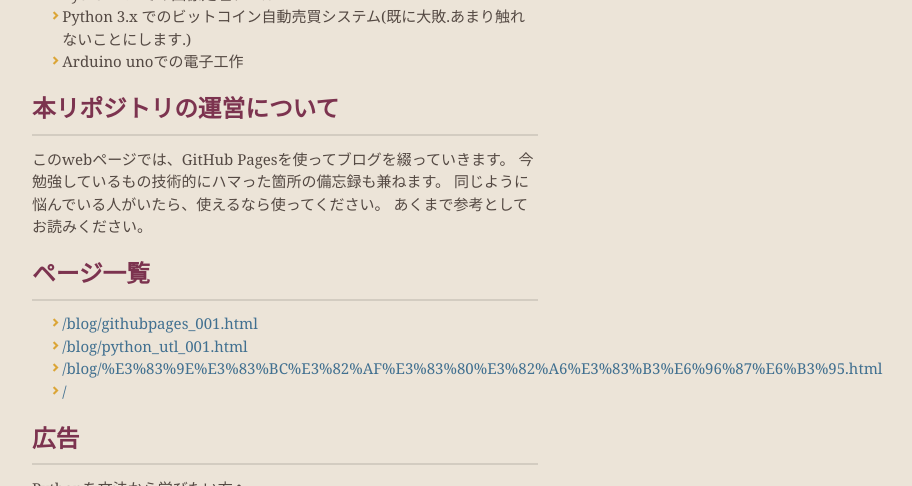
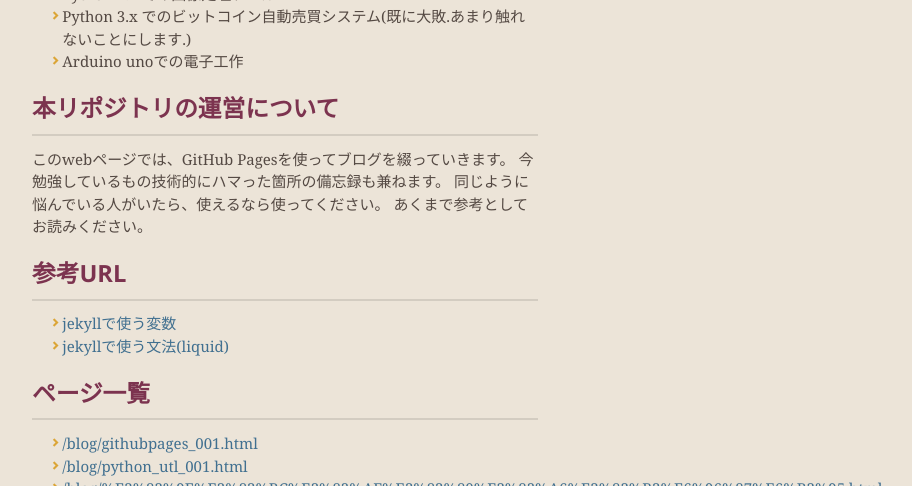
Before and after one commit to netchira/netchira.github.io, a Jekyll site: the page built from index.md, in a window 1280 px wide and 900 px high, scrolled down 494 px, cut to the strip 0-486 px from the top of the window. Shown: the whole strip, without its empty margins (355-1267 px from the left). Built offline with Jekyll 4.4.1, drawn with Linux system fonts in a browser that asks for light colours; nearby versions of some CDN libraries; our own code applies the rules of GitHub Pages for plain Markdown files; the repository's description, which GitHub fills in, is left out.

Commit message:
Update index.md

```diff
--- a/index.md
+++ b/index.md
@@ -16,3 +16,8 @@
 今勉強しているもの技術的にハマった箇所の備忘録も兼ねます。
 同じように悩んでいる人がいたら、使えるなら使ってください。
 あくまで参考としてお読みください。
+
+
+### 参考URL
+- [jekyllで使う変数](https://jekyllrb.com/docs/variables/)
+- [jekyllで使う文法(liquid)](https://github.com/Shopify/liquid/wiki/Liquid-for-Designers#for-loops)
```
